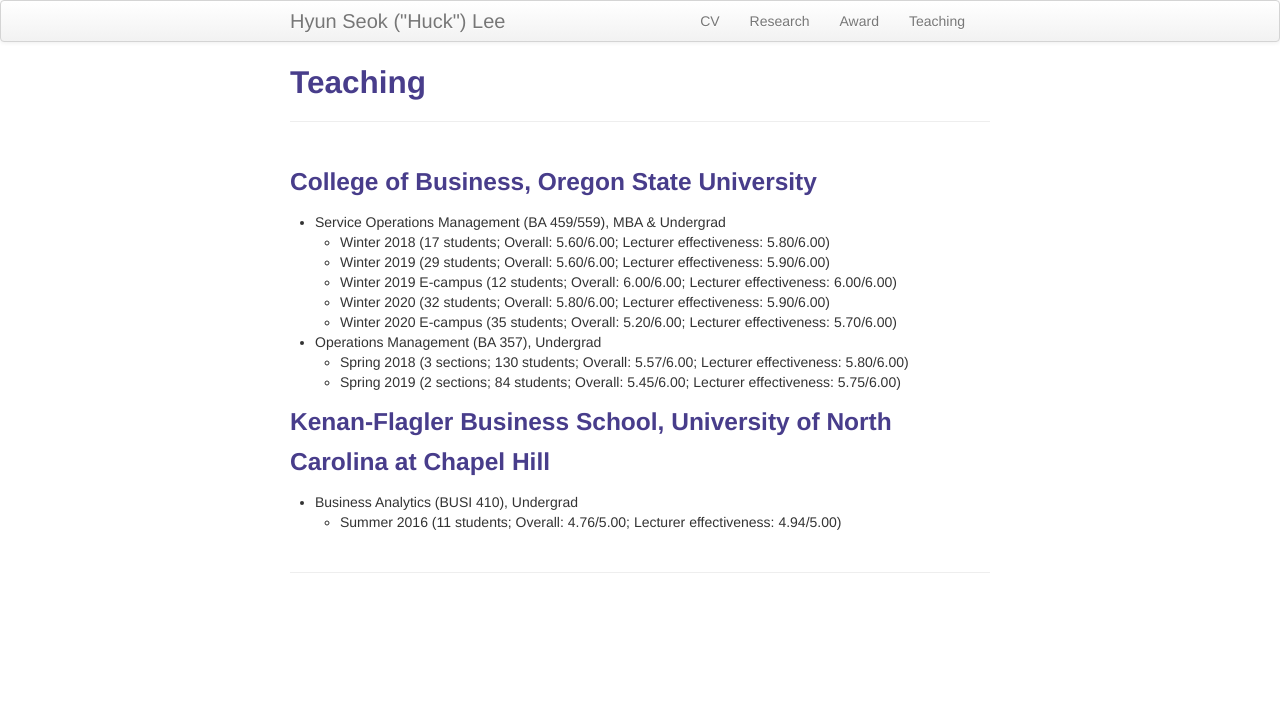
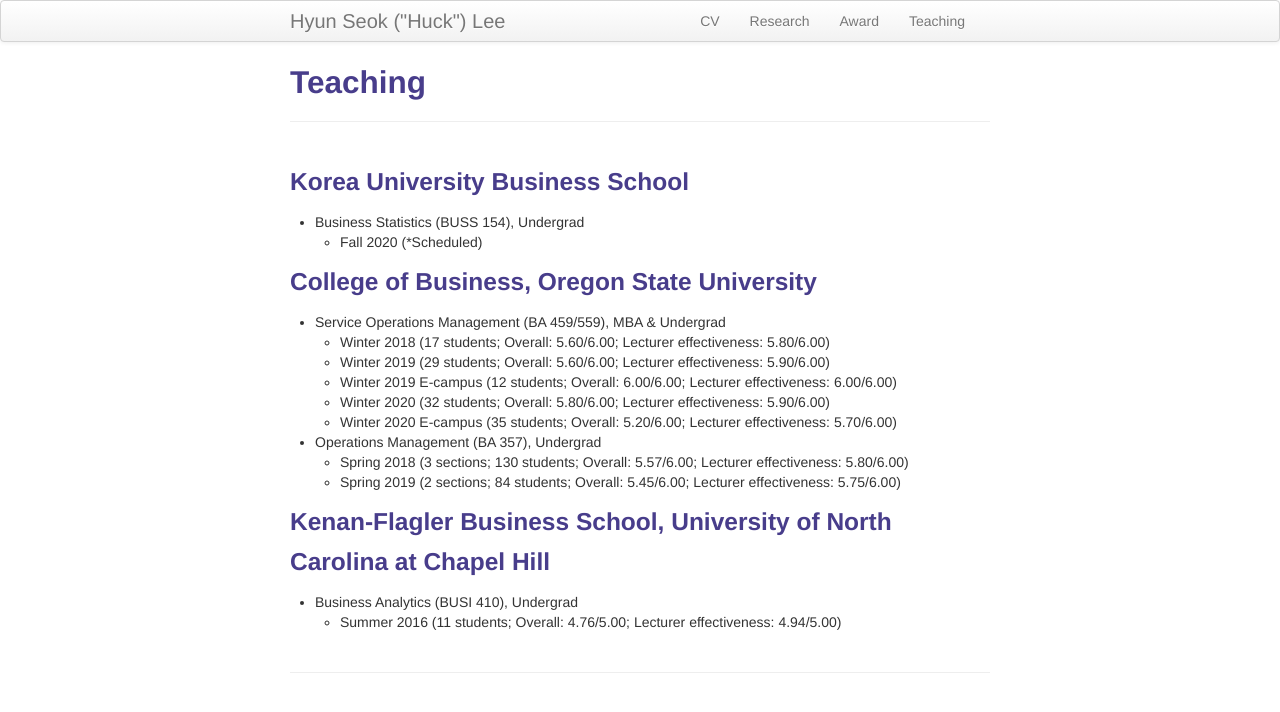
Before and after one commit to lordya2/lordya2.github.io, a Jekyll site: the page built from pages/teaching.md, in a window 1280 px wide. Shown: the top 712 px of the page. Built offline with Jekyll 4.4.1, drawn with Linux system fonts in a browser that asks for light colours.

Commit message:
Update teaching.md

```diff
--- a/pages/teaching.md
+++ b/pages/teaching.md
@@ -4,6 +4,10 @@ title: Teaching
 description: Hyun Seok ("Huck") Lee's Teaching
 ---
 
+
+### Korea University Business School
+* Business Statistics (BUSS 154), Undergrad
+  * Fall 2020 (*Scheduled)
 
 ### College of Business, Oregon State University
 * Service Operations Management (BA 459/559), MBA & Undergrad
```
